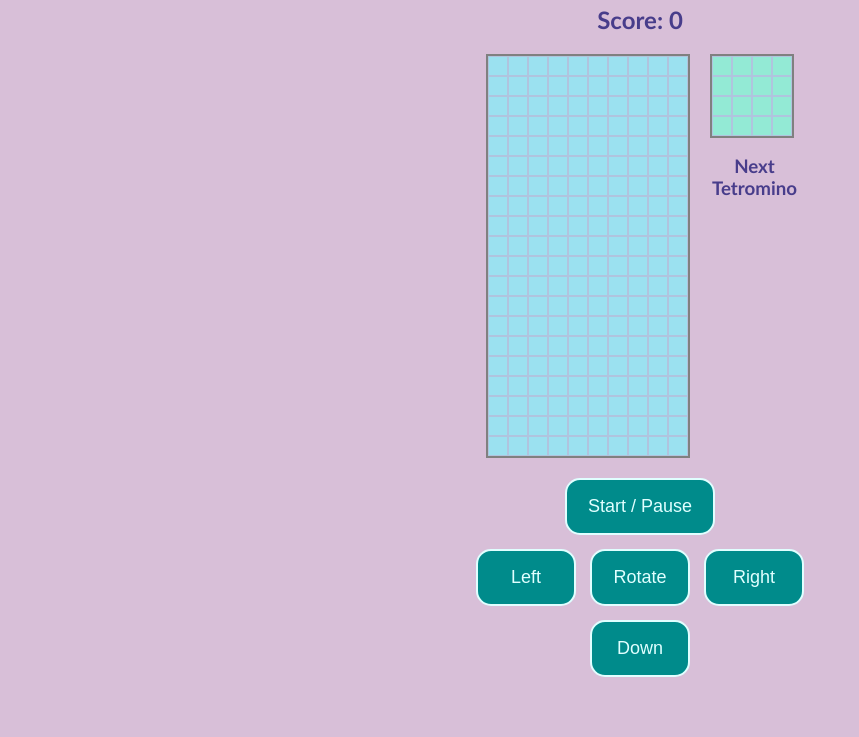
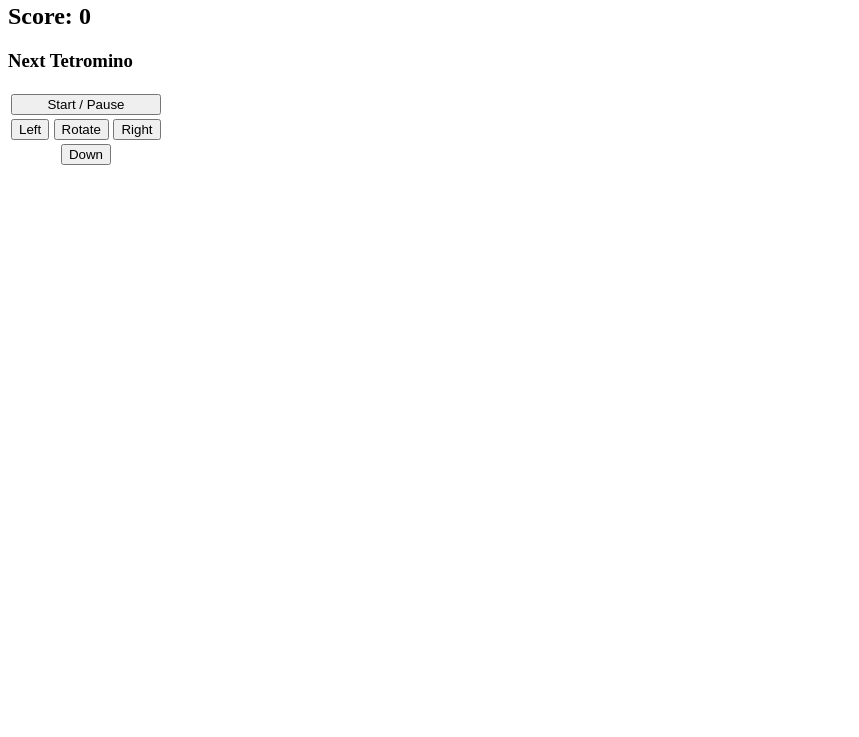
Before and after one commit to Tousif070/Tetris_Game, a plain HTML site: page index.html in a window 1280 px wide. Shown: the part 63-800 px from the top of the page, without its empty margins (0-859 px from the left). Drawn offline with Linux system fonts and the light colour scheme.

Commit message:
Style Update

```diff
--- a/style.css
+++ b/style.css
@@ -1,81 +1,4 @@
-body {
-    font-family: calibri;
-    text-align: center;
-    background-color: #D8BFD8;
-}
 
-h1, h2, h3 {
-    color: #483D8B;
-}
-
-.container {
-    display: flex;
-}
-
-.grid {
-    width: 200px;
-    height: 400px;
-    background-color: #9BE1F0;
-    display: flex;
-    flex-wrap: wrap;
-    margin-left: auto;
-    border: 2px solid #808080;
-}
-
-.mini-grid {
-    width: 80px;
-    height: 80px;
-    background-color: #93EAD5;
-    display: flex;
-    flex-wrap: wrap;
-    margin-right: auto;
-    margin-left: 20px;
-    border: 2px solid #808080;
-}
-
-.grid-blocks {
-    width: 18px;
-    height: 18px;
-    border: 1px solid #B0C4DE;
-}
-
-.tetromino {
-    width: 18px;
-    height: 18px;
-    background-color: #4682B4;
-}
-
-/* DEPENDING ON THIS CLASS, SOME LOGIC ARE APPLIED WITH JAVASCRIPT WHICH HELPS TO STOP THE TETROMINOES */
-.frozen {
-
-}
-
-table {
-    margin: auto;
-    margin-top: 12px;
-}
-
-td {
-    padding: 6px;
-}
-
-.button {
-    background-color: #008B8B;
-    color: #E0FFFF;
-    font-size: 18px;
-    width: 100px;
-    padding: 16px 16px;
-    border-style: solid;
-    border-width: 2px;
-    border-radius: 15px;
-    border-color: #E0FFFF;
-    outline: none;
-}
-
-.button:active {
-    background-color: #E0FFFF;
-    color: #008B8B;
-}
 
 /* BASIC IMPLEMENTATION OF MEDIA QUERY */
 @media only screen and (max-width: 400px) {
```
